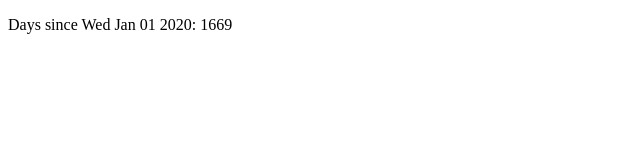
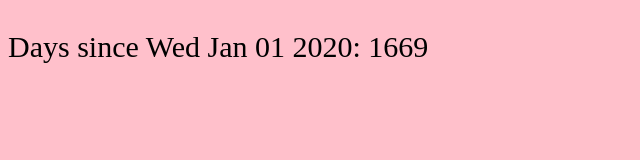
Before and after one commit to Ignominous/DC, a plain HTML site: page index.html in a window 1280 px wide. Shown: the whole page, without its empty margins (0-640 px from the left). Drawn offline with Linux system fonts and the light colour scheme.

Commit message:
Update index.html

```diff
--- a/index.html
+++ b/index.html
@@ -3,6 +3,12 @@
 <head>
     <meta charset="UTF-8">
     <meta name="viewport" content="width=device-width, initial-scale=1.0">
+    <style>
+        body {
+            background-color: pink;
+            font-size: 30px;
+        }
+    </style>
     <title>Days Counter</title>
 </head>
 <body>
@@ -19,7 +25,7 @@
         // Convert milliseconds to days
         const daysElapsed = Math.floor(timeDifference / (1000 * 60 * 60 * 24));
 
-        // Display the result
+        // Display the result (only the date)
         document.getElementById('daysCounter').textContent = `Days since ${initialDate.toDateString()}: ${daysElapsed}`;
     </script>
 </body>
```
